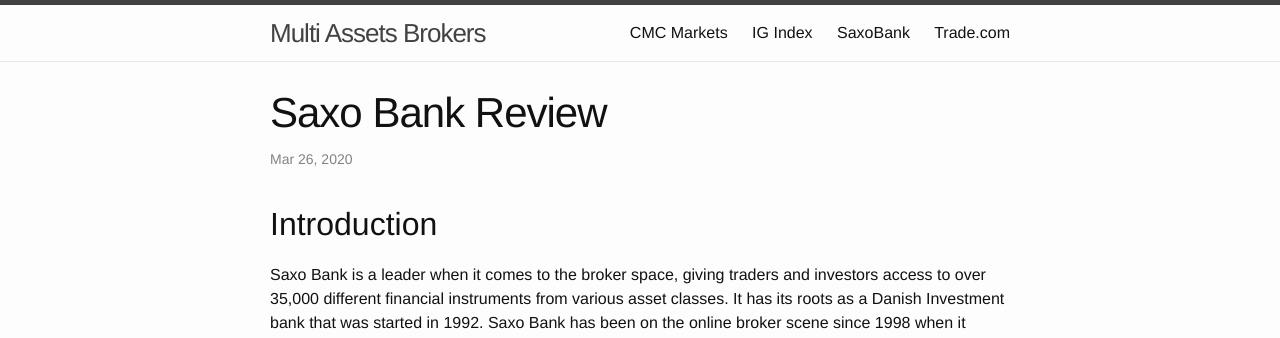
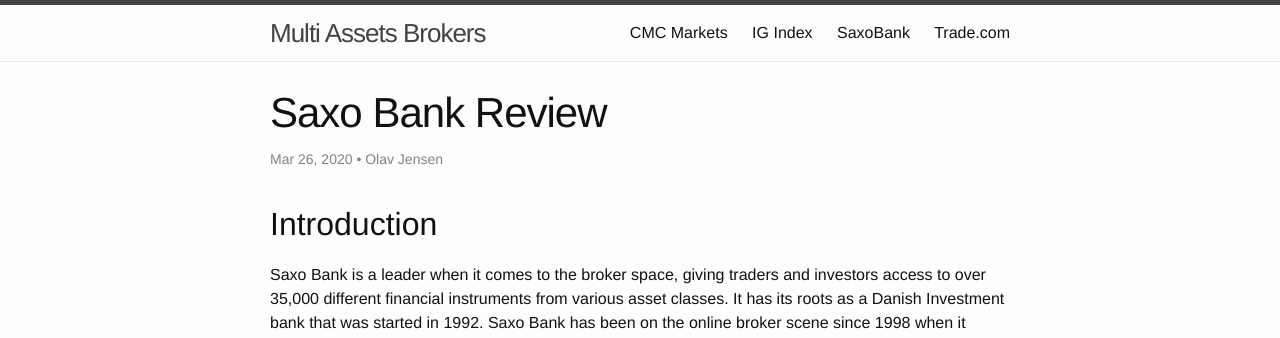
Before and after one commit to isaksamet/multiassetsbrokers, a Jekyll site: the page built from _reviews/saxo-bank-review.markdown, in a window 1280 px wide and 900 px high. Shown: the top 338 px of the window. Built offline with Jekyll 4.4.1, drawn with Linux system fonts in a browser that asks for light colours.

Commit message:
Updated Saxo Bank Review

```diff
--- a/_reviews/saxo-bank-review.markdown
+++ b/_reviews/saxo-bank-review.markdown
@@ -4,6 +4,7 @@
 position: 1
 menu_title: SaxoBank
 score: 5
+author: Olav Jensen
 layout: post
 ---
 
```
